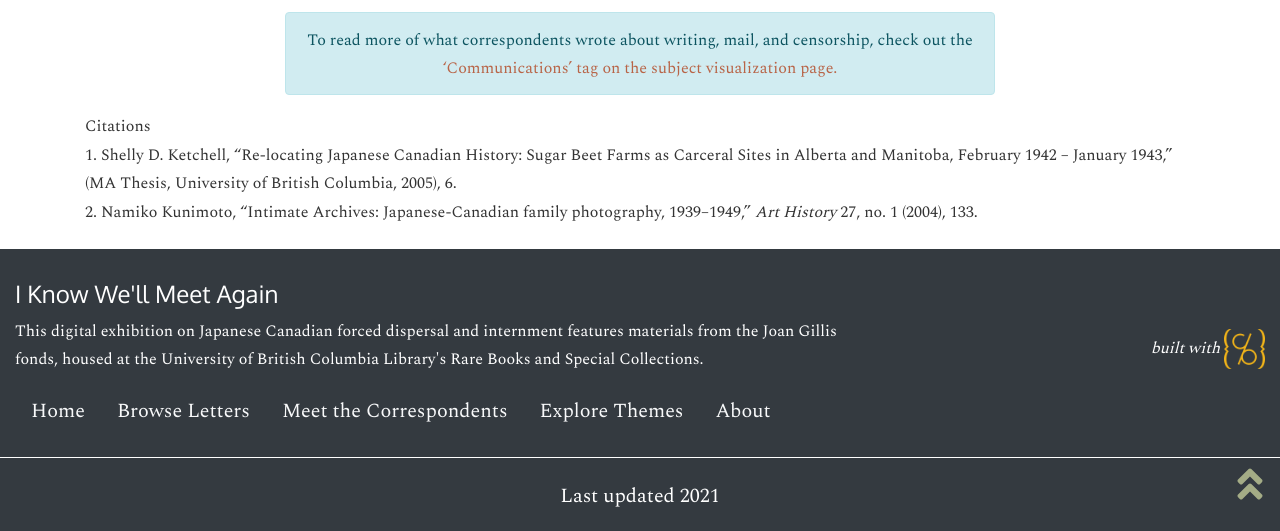
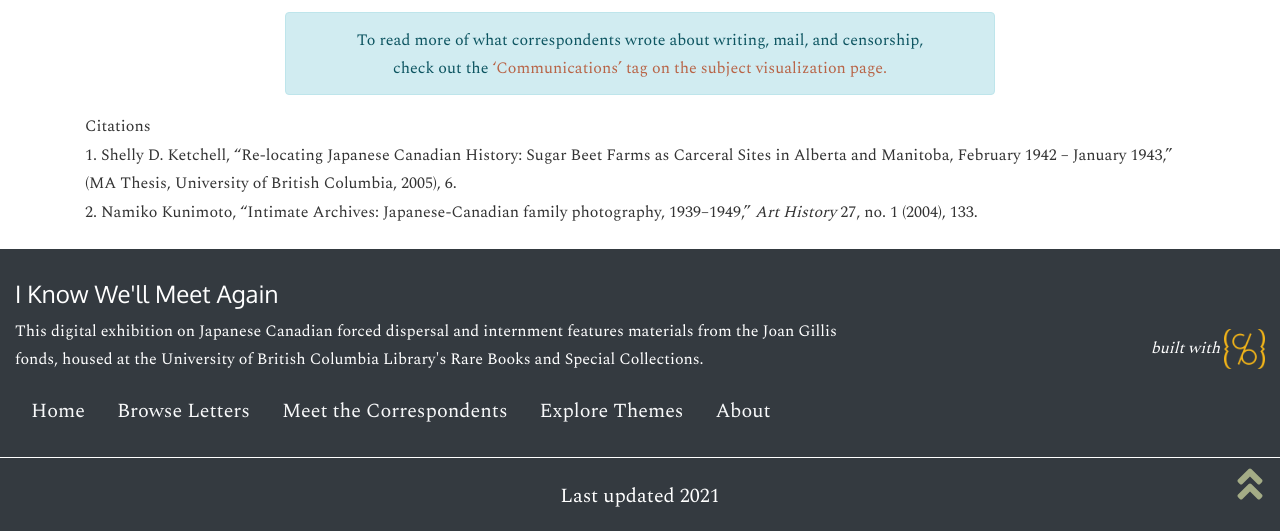
Before and after one commit to ubc-library-rbsc/gillis-2021, a Jekyll site: the page built from pages/communications.md, in a window 1280 px wide and 900 px high, scrolled down 2912 px, cut to the strip 369-900 px from the top of the window. Built offline with Jekyll 4.4.1, drawn with Linux system fonts in a browser that asks for light colours; some of the changed text lies outside the part shown.

Commit message:
Update communications.md

```diff
--- a/pages/communications.md
+++ b/pages/communications.md
@@ -46,7 +46,7 @@
 <div class="container">
   <div class="row justify-content-center">
     <div class="col-md-8">
-      {% include feature/alert.html text="<small>To read more of what correspondents wrote about photographs, check out the <a href='https://ubc-library-rbsc.github.io/gillis-2021_ohd/subjects.html?filter=Photographs'>'Photographs' tag on the subject visualization page.</a></small>" color="info" align="center"%}
+      {% include feature/alert.html text="<small>To read more of what correspondents wrote about photographs,<br> check out the <a href='https://ubc-library-rbsc.github.io/gillis-2021_ohd/subjects.html?filter=Photographs'>'Photographs' tag on the subject visualization page.</a></small>" color="info" align="center"%}
     </div>
   </div>
 </div>
@@ -80,7 +80,7 @@
 <div class="container">
   <div class="row justify-content-center">
     <div class="col-md-8">
-      {% include feature/alert.html text="<small>To read more of what correspondents wrote about writing, mail, and censorship, check out the <a href='https://ubc-library-rbsc.github.io/gillis-2021_ohd/subjects.html?filter=Communications'> 'Communications' tag on the subject visualization page.</a></small>" color="info" align="center"%}
+      {% include feature/alert.html text="<small>To read more of what correspondents wrote about writing, mail, and censorship,<br> check out the <a href='https://ubc-library-rbsc.github.io/gillis-2021_ohd/subjects.html?filter=Communications'> 'Communications' tag on the subject visualization page.</a></small>" color="info" align="center"%}
     </div>
   </div>
 </div>
```
